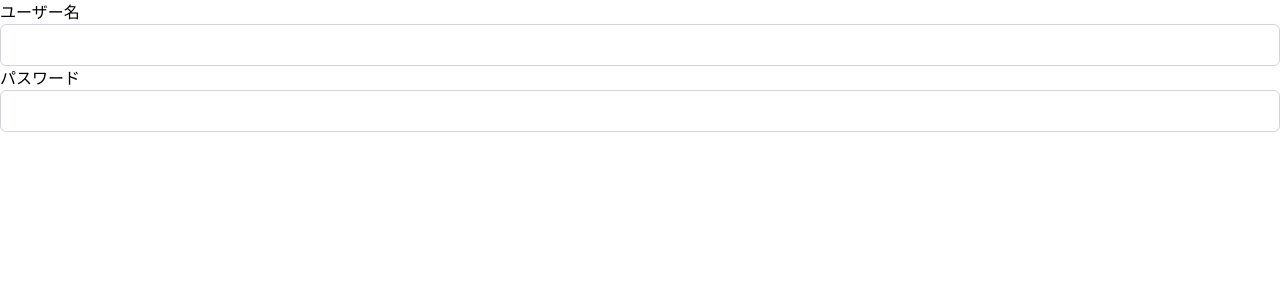
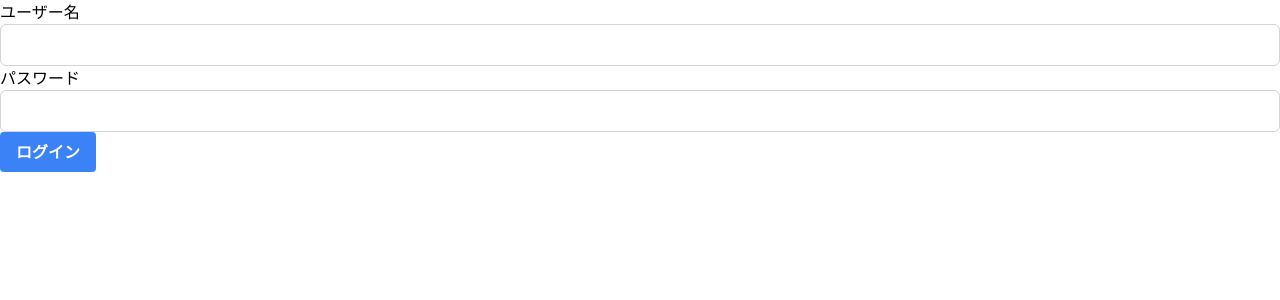
Before and after one commit to k41531/playground-next, a Next.js app: page / in a window 1280 px wide. Shown: the top 300 px of the page. Built offline with nearby package versions, Linux system fonts and the light colour scheme.

Commit message:
add: ログインボタンあ

```diff
--- /dev/null
+++ b/app/_components/button.tsx
@@ -0,0 +1,22 @@
+
+
+interface ButtonProps {
+  label: string;
+  onClick: () => void;
+  disabled?: boolean;
+}
+
+const Button: React.FC<ButtonProps> = ({ label, onClick, disabled = false }) => {
+  return (
+    <button
+      type="button"
+      onClick={onClick}
+      disabled={disabled}
+      className="bg-blue-500 hover:bg-blue-700 text-white font-bold py-2 px-4 rounded focus:outline-none focus:shadow-outline"
+    >
+      {label}
+    </button>
+  );
+};
+
+export default Button;
--- a/app/page.tsx
+++ b/app/page.tsx
@@ -1,4 +1,5 @@
 'use client';
+import Button from "./_components/button";
 import InputField from "./_components/input-field";
 
 export default function Home() {
@@ -10,6 +11,9 @@ export default function Home() {
       <InputField label="パスワード" type="password" value={""} onChange={(value: string): void => {
         throw new Error("Function not implemented.");
       } } />
+     <Button label="ログイン" onClick={() => {
+        throw new Error("Function not implemented.");
+      }} />
     </main>
   );
 }
```
Also changed, not shown: 1 other file (tests, documents, lock files or other folders).
